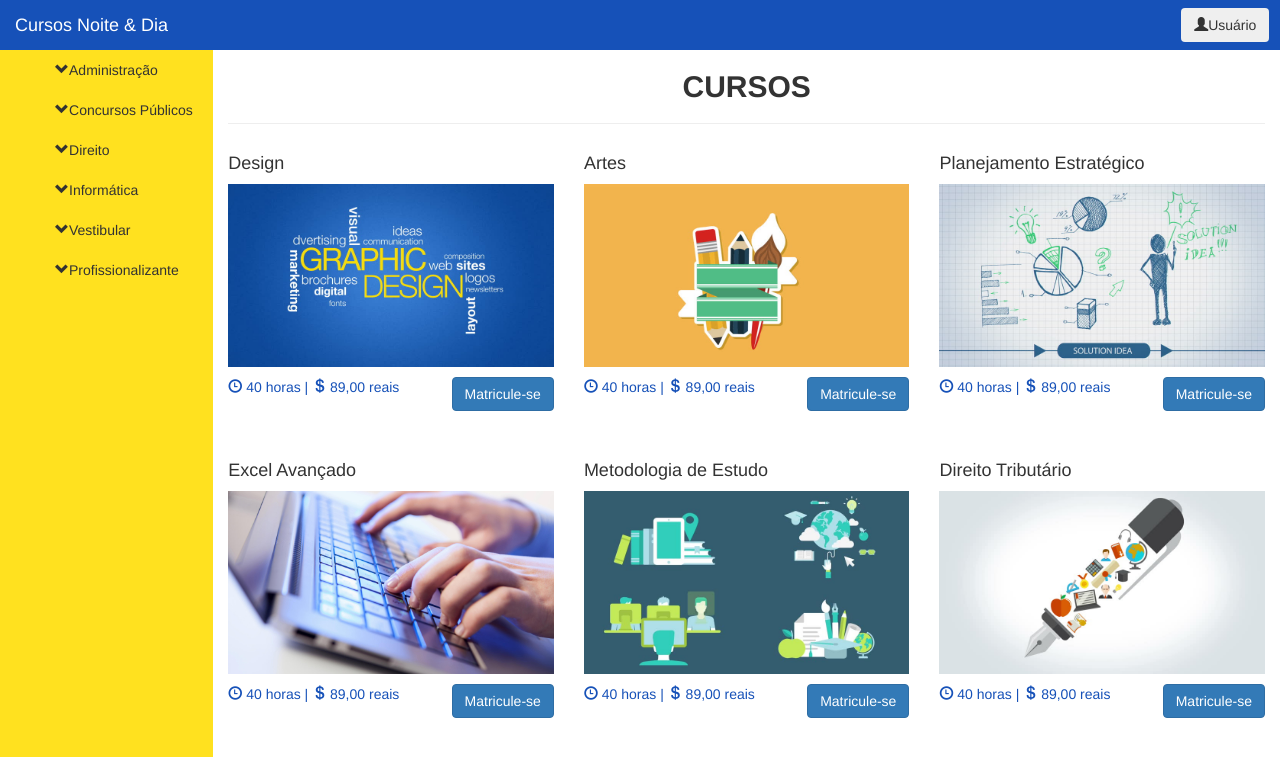
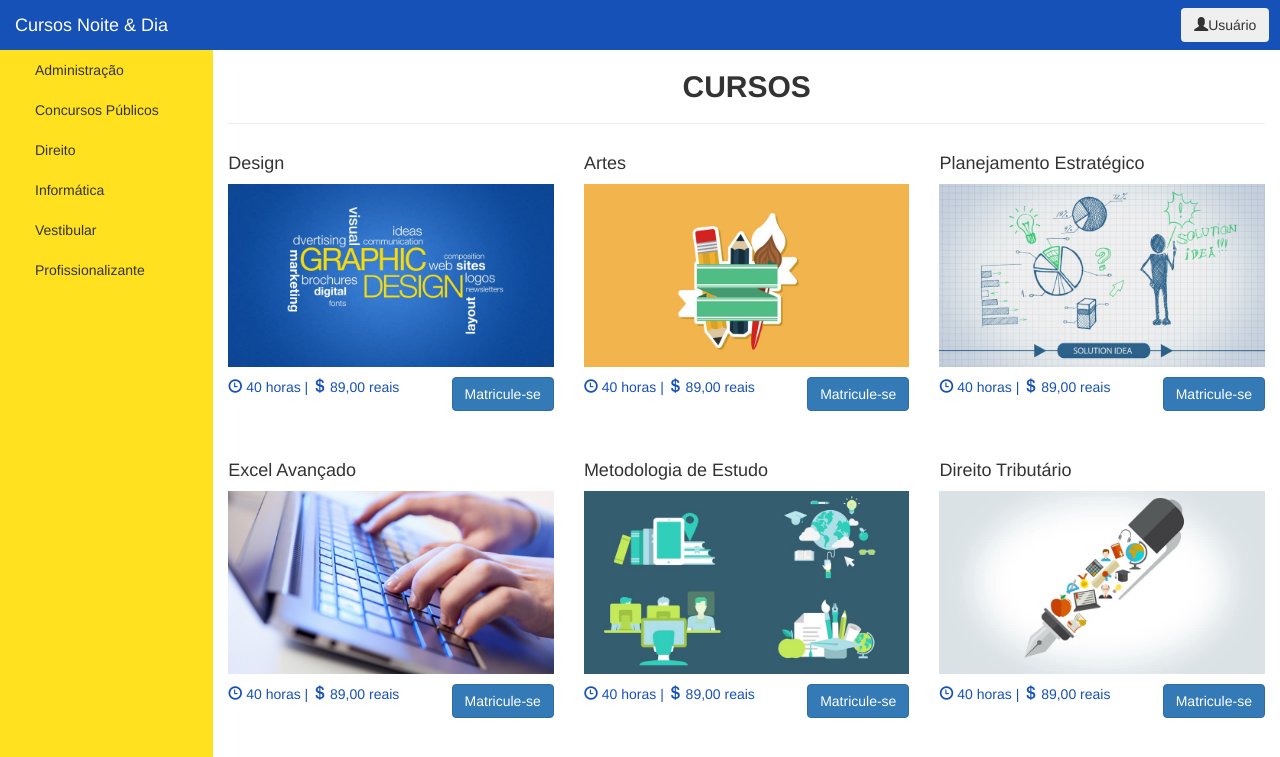
Before and after one commit to rafabispo93/CursosNoite-Dia, a Flask app: page / in a window 1280 px wide. Shown: the top 757 px of the page. Run offline with Flask 2, Linux system fonts and the light colour scheme; parts of the project's set-up code (start-up, migrations or seed data) failed here and were passed over; some libraries are stand-ins or nearby versions.

Commit message:
Remove ícones duplicados

```diff
--- a/CursosNoiteEDia/app/templates/index.html
+++ b/CursosNoiteEDia/app/templates/index.html
@@ -46,46 +46,46 @@
                 <ul class="side-bar-nav">
                     <li>
                       <details>
-                        <summary><span class="glyphicon glyphicon-chevron-down"></span>Administração</summary>
-                        <a href="#"><span class="glyphicon glyphicon-chevron-right"></span>Logística</a>
-                        <a href="#"><span class="glyphicon glyphicon-chevron-right"></span>Comércio Exterior</a>
-                        <a href="#"><span class="glyphicon glyphicon-chevron-right"></span>Gestão da Qualidade</a>
+                        <summary>Administração</summary>
+                        <a href="#">Logística</a>
+                        <a href="#">Comércio Exterior</a>
+                        <a href="#">Gestão da Qualidade</a>
                       </details>
                     </li>
                     <li>
                       <details>
-                        <summary><span class="glyphicon glyphicon-chevron-down"></span>Concursos Públicos</summary>
-                        <a href="#"><span class="glyphicon glyphicon-chevron-right"></span>TRE</a>
-                        <a href="#"><span class="glyphicon glyphicon-chevron-right"></span>TRT</a>
-                        <a href="#"><span class="glyphicon glyphicon-chevron-right"></span>Exército</a>
+                        <summary>Concursos Públicos</summary>
+                        <a href="#">TRE</a>
+                        <a href="#">TRT</a>
+                        <a href="#">Exército</a>
                       </details>
                     </li>
                     <li>
                       <details>
-                        <summary><span class="glyphicon glyphicon-chevron-down"></span>Direito</summary>
-                        <a href="#"><span class="glyphicon glyphicon-chevron-right"></span>Tributário</a>
-                        <a href="#"><span class="glyphicon glyphicon-chevron-right"></span>Civil</a>
-                        <a href="#"><span class="glyphicon glyphicon-chevron-right"></span>Consumidor</a>
+                        <summary>Direito</summary>
+                        <a href="#">Tributário</a>
+                        <a href="#">Civil</a>
+                        <a href="#">Consumidor</a>
                       </details>
                     </li>
                     <li>
                       <details>
-                        <summary><span class="glyphicon glyphicon-chevron-down"></span>Informática</summary>
-                        <a href="#"><span class="glyphicon glyphicon-chevron-right"></span>Excel Avançado</a>
-                        <a href="#"><span class="glyphicon glyphicon-chevron-right"></span>Word</a>
-                        <a href="#"><span class="glyphicon glyphicon-chevron-right"></span>Power-Point</a>
+                        <summary>Informática</summary>
+                        <a href="#">Excel Avançado</a>
+                        <a href="#">Word</a>
+                        <a href="#">Power-Point</a>
                       </details>
                     </li>
                     <li>
                       <details>
-                        <summary><span class="glyphicon glyphicon-chevron-down"></span>Vestibular</summary>
-                        <a href="#"><span class="glyphicon glyphicon-chevron-right"></span>ENEM</a>
+                        <summary>Vestibular</summary>
+                        <a href="#">ENEM</a>
                       </details>
                     </li>
                     <li>
                       <details>
-                        <summary><span class="glyphicon glyphicon-chevron-down"></span>Profissionalizante</summary>
-                        <a href="#"><span class="glyphicon glyphicon-chevron-right"></span>Teste</a>
+                        <summary>Profissionalizante</summary>
+                        <a href="#">Teste</a>
                       </details>
                     </li>
 
```
